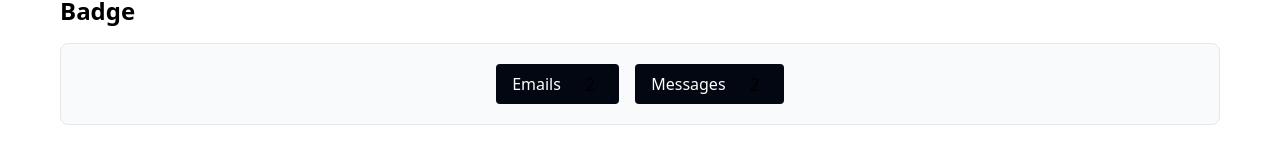
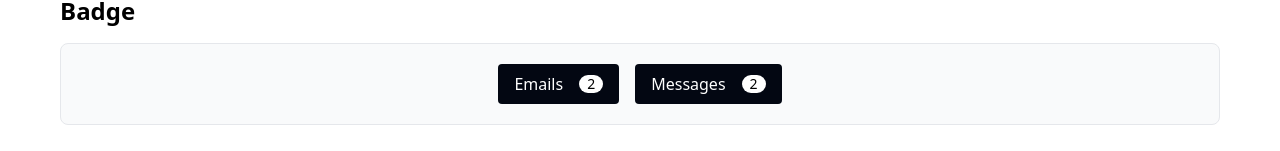
Before and after one commit to Leonardo-Gross/primevue-copy, a Vue app: page / in a window 1280 px wide. Shown: the part 2299-2450 px from the top of the page. Built offline with nearby package versions, Linux system fonts and the light colour scheme; the HTML template or start-up script is replaced by a standard one.

Commit message:
style: updage styling in component AButton

```diff
--- a/src/components/AButton.vue
+++ b/src/components/AButton.vue
@@ -204,7 +204,7 @@ const handleClick = async (e: Event) => {
           <i :class="[props.iconClass, iconSizeClass, isLoading ? 'pi pi-spinner animate-spin' : props.icon]" />
         </span>
 
-        <span v-if="props.badge" class="ml-2 bg-transparent text-black text-lg leading-none rounded-full px-2 py-0.5">
+        <span v-if="props.badge" class="ml-2 bg-white text-black text-sm leading-none rounded-full px-2 py-0.5">
           {{ props.badge }}
         </span>
 
```
